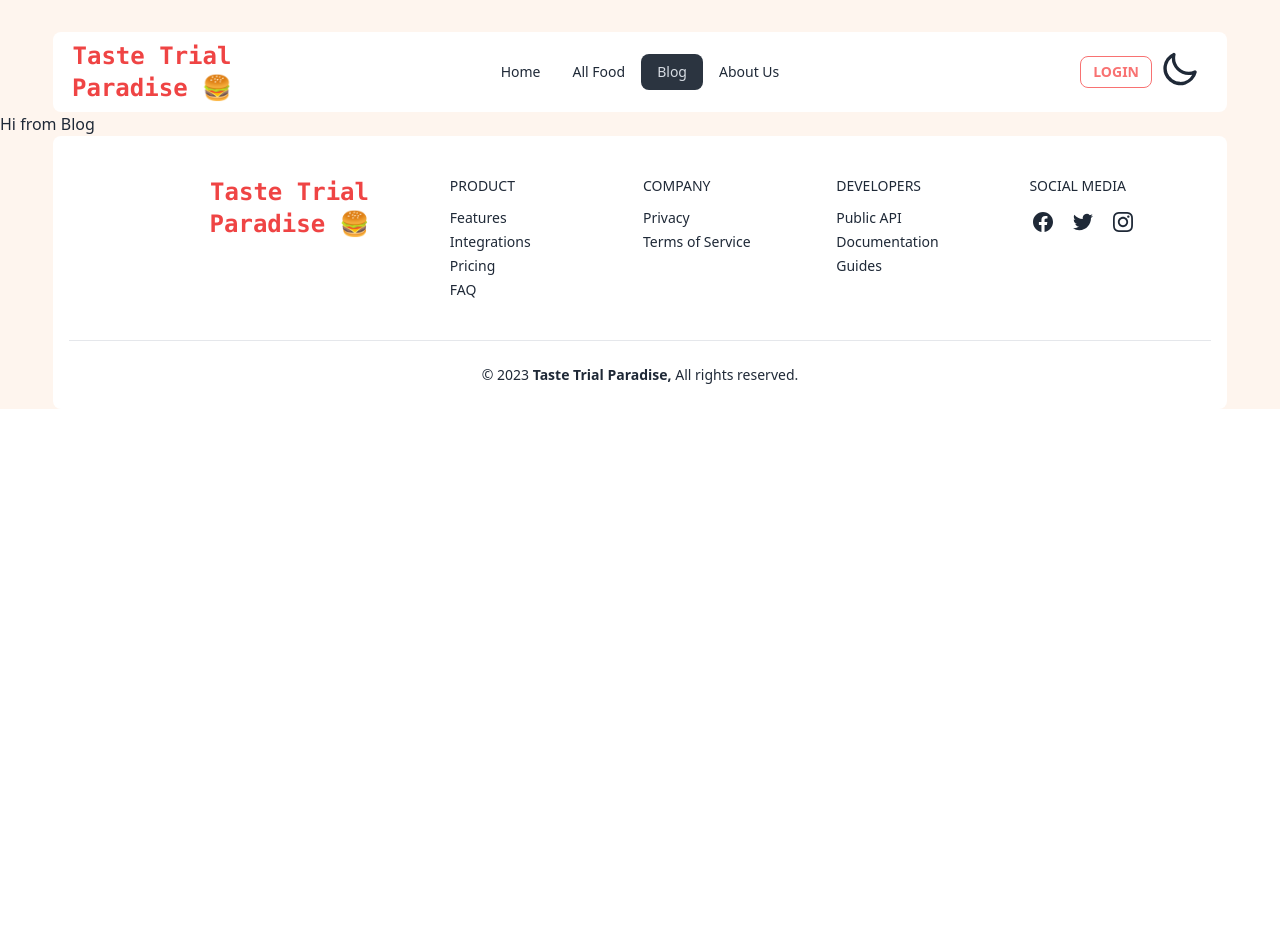
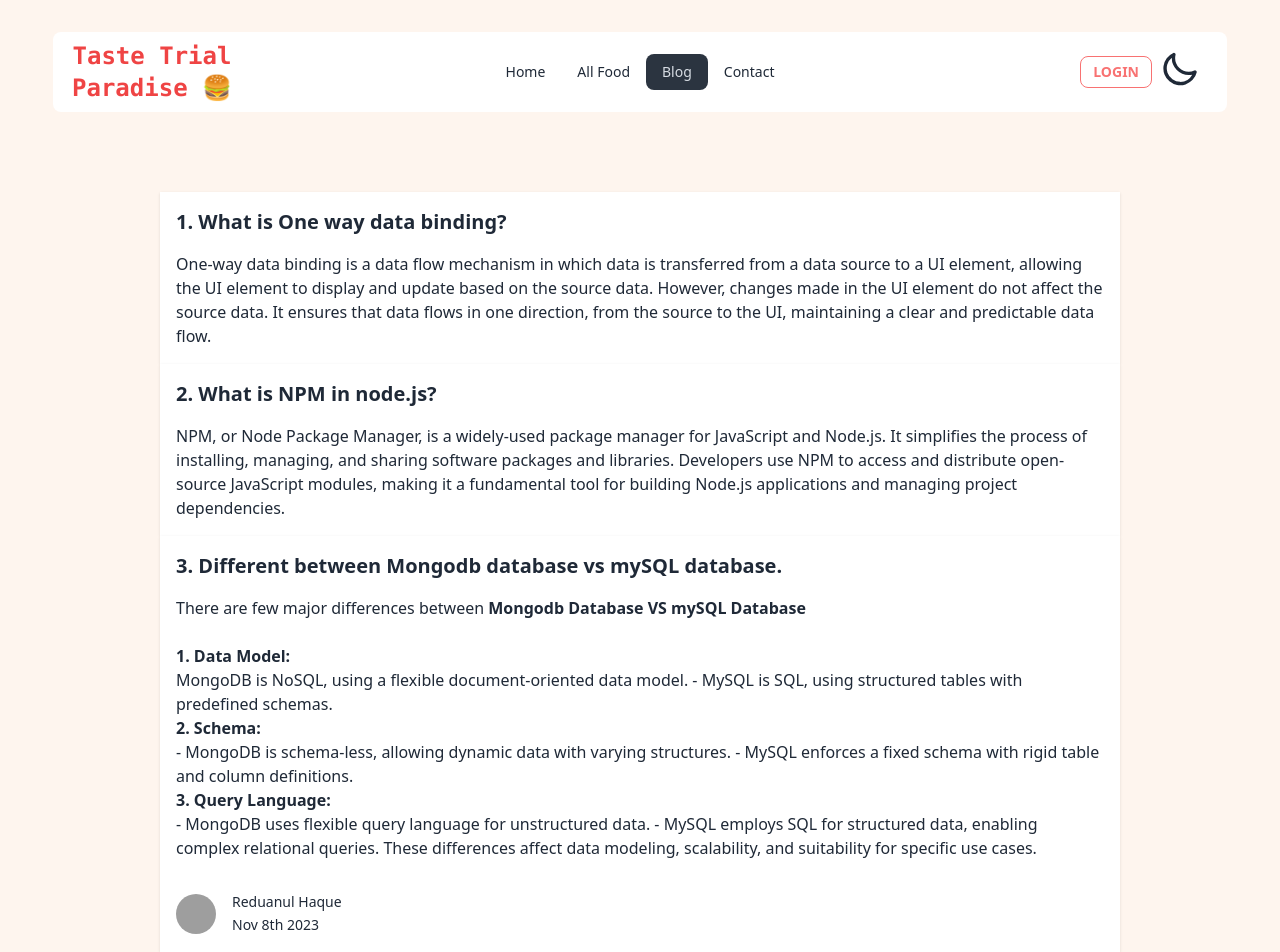
Before and after one commit to Reduan4u/Taste-Trial-Paradise-Client, a React (Vite) app: page /blog in a window 1280 px wide. Shown: the top 952 px of the page. Before the commit the page ends 800 px from the top, so only its background shows below. Built offline with nearby package versions, Linux system fonts and the light colour scheme; no server answers; grey boxes are pictures that could not be loaded.

Commit message:
aftr contact

```diff
--- a/src/Components/Pages/AboutUs/AboutUs.jsx
+++ /dev/null
@@ -1,10 +0,0 @@
-
-const AboutUs = () => {
-    return (
-        <div>
-            About Us
-        </div>
-    );
-};
-
-export default AboutUs;
--- a/src/Components/Pages/Blog/Blog.jsx
+++ b/src/Components/Pages/Blog/Blog.jsx
@@ -1,8 +1,63 @@
 
 const Blog = () => {
     return (
-        <div>
-            Hi from Blog
+        <div className="py-20">
+            <div className="w-3/4 m-auto p-4 overflow-hidden  shadow bg-base-100">
+                <article>
+                    <h2 className="text-xl font-bold">1. What is One way data binding?
+                    </h2>
+                    <p className="mt-4">
+
+                        One-way data binding is a data flow mechanism in which data is transferred from a data source to a UI element, allowing the UI element to display and update based on the source data. However, changes made in the UI element do not affect the source data. It ensures that data flows in one direction, from the source to the UI, maintaining a clear and predictable data flow.
+
+                    </p>
+
+                </article>
+            </div>
+
+            <div className="w-3/4 m-auto p-4 overflow-hidden  shadow bg-base-100">
+                <article>
+                    <h2 className="text-xl font-bold">2. What is NPM in node.js?
+
+                    </h2>
+                    <p className="mt-4">
+
+                        NPM, or Node Package Manager, is a widely-used package manager for JavaScript and Node.js. It simplifies the process of installing, managing, and sharing software packages and libraries. Developers use NPM to access and distribute open-source JavaScript modules, making it a fundamental tool for building Node.js applications and managing project dependencies.
+
+                    </p>
+
+                </article>
+            </div>
+
+            <div className="w-3/4 m-auto p-4 overflow-hidden shadow bg-base-100">
+                <article>
+                    <h2 className="text-xl font-bold">3. Different between Mongodb database vs mySQL database.
+                    </h2>
+                    <p className="mt-4">There are few major differences between <strong>Mongodb Database VS mySQL Database</strong> <br /> <br />
+
+                        <strong>1. Data Model:</strong> <br />
+                        MongoDB is NoSQL, using a flexible document-oriented data model.
+                        - MySQL is SQL, using structured tables with predefined schemas.
+                        <br />
+                        <strong>2. Schema: </strong> <br />
+                        - MongoDB is schema-less, allowing dynamic data with varying structures.
+                        - MySQL enforces a fixed schema with rigid table and column definitions.
+                        <br />
+                        <strong>3. Query Language:</strong><br />
+                        - MongoDB uses flexible query language for unstructured data.
+                        - MySQL employs SQL for structured data, enabling complex relational queries.
+
+                        These differences affect data modeling, scalability, and suitability for specific use cases.
+                    </p>
+                    <div className="flex items-center mt-8 space-x-4">
+                        <img src="https://cafeu.vercel.app/img/customer/4.jpg" alt="" className="w-10 h-10 rounded-full dark:bg-gray-500" />
+                        <div>
+                            <h3 className="text-sm font-medium">Reduanul Haque</h3>
+                            <time dateTime="2021-02-18" className="text-sm">Nov 8th 2023</time>
+                        </div>
+                    </div>
+                </article>
+            </div>
 
         </div>
     );
--- /dev/null
+++ b/src/Components/Pages/Contact/Contact.jsx
@@ -0,0 +1,56 @@
+
+const Contact = () => {
+    return (
+        <div className="w-10/12 m-auto py-10 rounded-lg">
+
+            <div className="grid grid-cols-1 gap-8 px-8 py-16 mx-auto md:grid-cols-2 md:px-12 lg:px-16 xl:px-32 bg-base-100  ">
+                <div className="flex flex-col justify-between">
+                    <div className="py-6 md:py-0 md:px-6 flex flex-col justify-center items-center text-">
+                        <h1 className="text-4xl font-bold">Contact Us</h1>
+                        <p className="pt-2 pb-4">Fill in the form to start a</p>
+                        <div className="space-y-4">
+                            <p className="flex items-center">
+                                <svg xmlns="http://www.w3.org/2000/svg" viewBox="0 0 20 20" fill="currentColor" className="w-5 h-5 mr-2 sm:mr-6">
+                                    <path fillRule="evenodd" d="M5.05 4.05a7 7 0 119.9 9.9L10 18.9l-4.95-4.95a7 7 0 010-9.9zM10 11a2 2 0 100-4 2 2 0 000 4z" clipRule="evenodd"></path>
+                                </svg>
+                                <span>271/6, Rajshahi 6000</span>
+                            </p>
+                            <p className="flex items-center">
+                                <svg xmlns="http://www.w3.org/2000/svg" viewBox="0 0 20 20" fill="currentColor" className="w-5 h-5 mr-2 sm:mr-6">
+                                    <path d="M2 3a1 1 0 011-1h2.153a1 1 0 01.986.836l.74 4.435a1 1 0 01-.54 1.06l-1.548.773a11.037 11.037 0 006.105 6.105l.774-1.548a1 1 0 011.059-.54l4.435.74a1 1 0 01.836.986V17a1 1 0 01-1 1h-2C7.82 18 2 12.18 2 5V3z"></path>
+                                </svg>
+                                <span>+880 17737 13834</span>
+                            </p>
+                            <p className="flex items-center">
+                                <svg xmlns="http://www.w3.org/2000/svg" viewBox="0 0 20 20" fill="currentColor" className="w-5 h-5 mr-2 sm:mr-6">
+                                    <path d="M2.003 5.884L10 9.882l7.997-3.998A2 2 0 0016 4H4a2 2 0 00-1.997 1.884z"></path>
+                                    <path d="M18 8.118l-8 4-8-4V14a2 2 0 002 2h12a2 2 0 002-2V8.118z"></path>
+                                </svg>
+                                <span>reduanulhaque13@gmail.com</span>
+                            </p>
+                        </div>
+                    </div>
+                    <img src="https://cafeu.vercel.app/img/delevery.png" alt="" className="p-6 " />
+                </div>
+                <form noValidate="" className="space-y-6">
+                    <div>
+                        <label className="text-sm">Full name</label>
+                        <input id="name" type="text" placeholder="Your Name" className="w-full p-3 input input-bordered  rounded " />
+                    </div>
+                    <div>
+                        <label className="text-sm">Email</label>
+                        <input id="email" type="email" placeholder="Your Email" className="w-full p-3 rounded input input-bordered " />
+                    </div>
+                    <div>
+                        <label className="text-sm">Message</label>
+                        <textarea id="message" rows="3" placeholder="Your Message" className="w-full h-40 p-3 rounded input input-bordered"></textarea>
+                    </div>
+                    <button type="submit" className="w-full p-3 text-sm font-bold tracki uppercase btn-outline btn rounded btn-info">Send Message</button>
+                </form>
+            </div>
+
+        </div>
+    );
+};
+
+export default Contact;
--- a/src/Components/Root/Navbar/Navbar.jsx
+++ b/src/Components/Root/Navbar/Navbar.jsx
@@ -31,7 +31,7 @@ const Navbar = () => {
         <li><NavLink to="/">Home</NavLink></li>
         <li><NavLink to="/allFood">All Food</NavLink></li>
         <li><NavLink to="/blog">Blog</NavLink></li>
-        <li><NavLink to="/aboutUs">About Us</NavLink></li>
+        <li><NavLink to="/contact">Contact</NavLink></li>
 
     </>
     return (
```
Also changed, not shown: src/Route/Route.jsx (+4 -3 lines).
